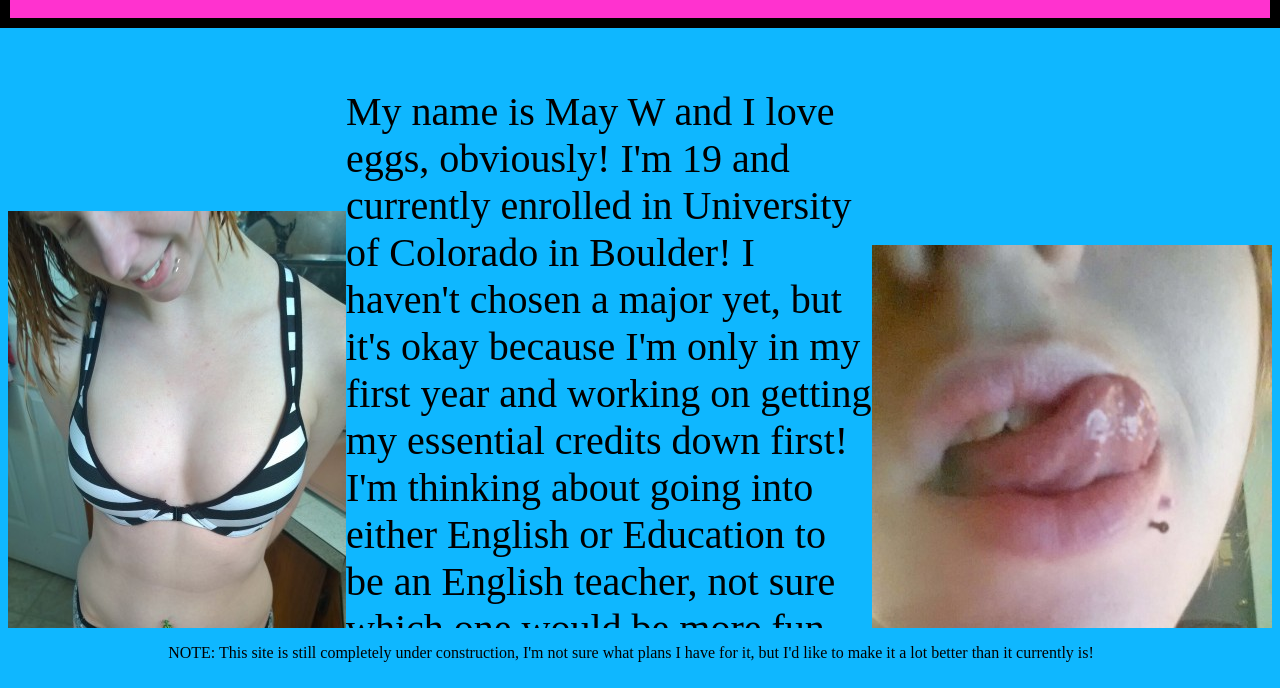
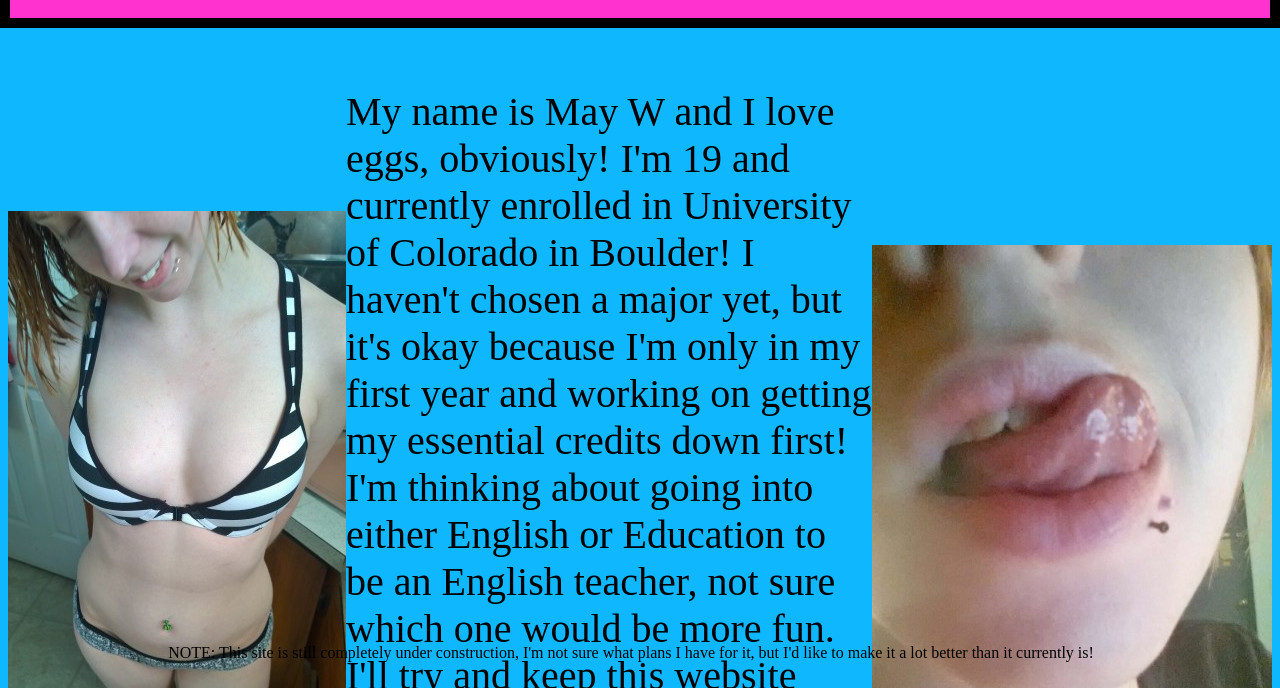
Before and after one commit to maylikeseggs/mysite, a plain HTML site: page index.html in a window 1280 px wide. Shown: the part 112-800 px from the top of the page. Drawn offline with Linux system fonts and the light colour scheme.

Commit message:
fixing Color Mistakes

```diff
--- a/style.css
+++ b/style.css
@@ -31,7 +31,7 @@ header {
 }
 
 footer {
-    background-color: #0fb7ff;
+    background-color: 0fb7ff;
     position: absolute;
     width: 100%;
     right: 0px;
```
